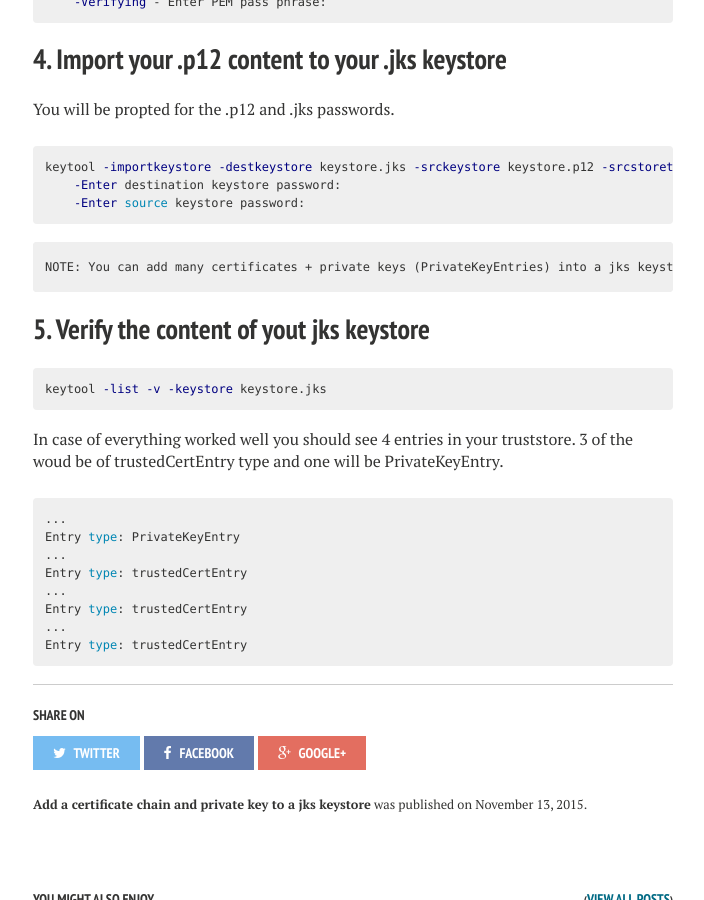
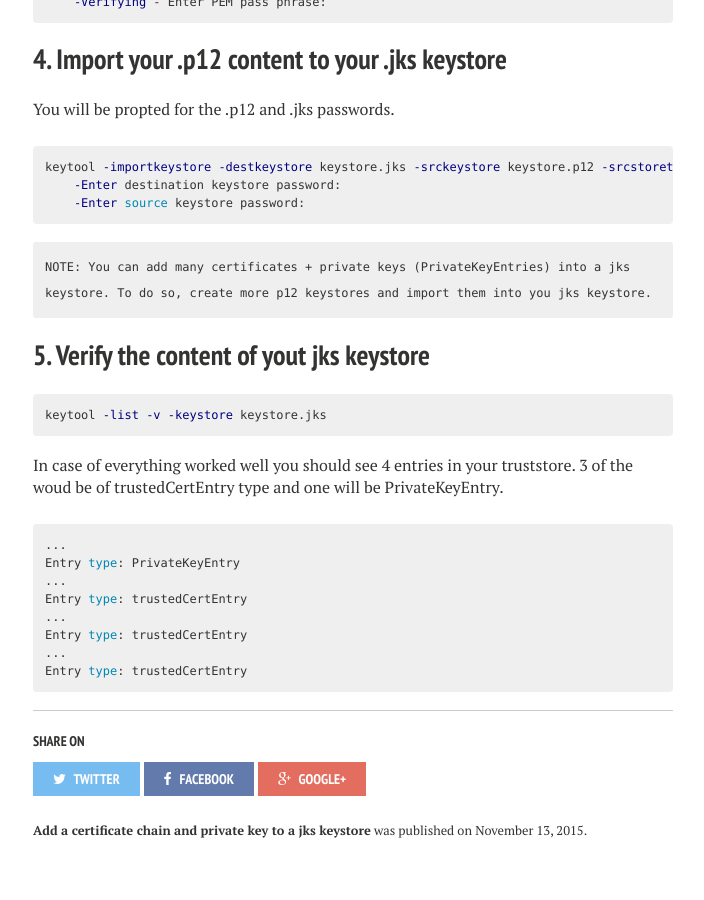
Before and after one commit to andreisid/andreisid.github.io, a Jekyll site: the page built from _posts/2015-11-13-add-a-certificate-chain-and-private-key-to-a-jks-keystore.markdown, in a window 1280 px wide and 900 px high, scrolled down 2006 px. Shown: the whole window, without its empty margins (287-991 px from the left). Built offline with Jekyll 4.4.1, drawn with Linux system fonts in a browser that asks for light colours; nearby versions of some CDN libraries; comment, search, counter and statistics services are not loaded.

Commit message:
typo fix

```diff
--- a/_posts/2015-11-13-add-a-certificate-chain-and-private-key-to-a-jks-keystore.markdown
+++ b/_posts/2015-11-13-add-a-certificate-chain-and-private-key-to-a-jks-keystore.markdown
@@ -99,7 +99,8 @@ keytool -importkeystore -destkeystore keystore.jks -srckeystore keystore.p12 -sr
     -Enter source keystore password:
 {% endhighlight %}
 
-    NOTE: You can add many certificates + private keys (PrivateKeyEntries) into a jks keystore. To do so, create more p12 keystores and import them in you jks keystore as described in step 4
+    NOTE: You can add many certificates + private keys (PrivateKeyEntries) into a jks
+    keystore. To do so, create more p12 keystores and import them into you jks keystore.
 
 ## 5. Verify the content of yout jks keystore
 
```
